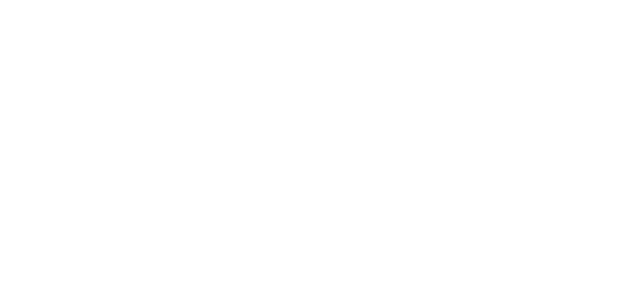
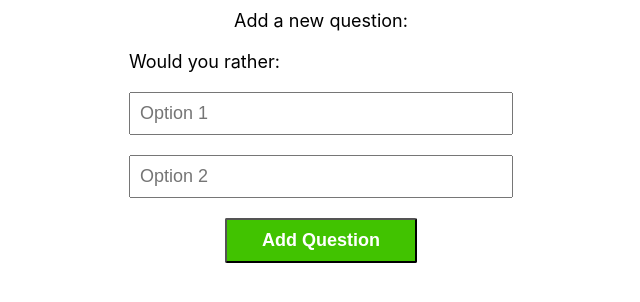
Before and after one commit to ralam/would-you-rather, a React (Create React App) app: page /add in a window 1280 px wide. Shown: the top 302 px of the page, without its empty margins (319-959 px from the left). Built offline with nearby package versions, Linux system fonts and the light colour scheme.

Commit message:
Add base form for new questions. Still need to add submit functionality.

```diff
--- a/src/components/app/App.js
+++ b/src/components/app/App.js
@@ -7,6 +7,7 @@ import Home from '../home/Home';
 import Login from '../login/Login';
 import Question from '../question/Question';
 import Leaderboard from '../leaderboard/Leaderboard';
+import NewPoll from '../newPoll/NewPoll';
 
 class App extends Component {
   componentDidMount() {
@@ -19,6 +20,7 @@ class App extends Component {
       <Router>
         <Route path="/" exact component={Home} />
         <Route path="/leaderboard" exact component={Leaderboard} />
+        <Route path="/add" exact component={NewPoll} />
         <Route path="/question/:id" component={Question} />
         <Login />
       </Router>
--- a/src/components/leaderboard/Leaderboard.js
+++ b/src/components/leaderboard/Leaderboard.js
@@ -1,8 +1,8 @@
 import React, { Component } from 'react';
 import { connect } from 'react-redux';
 
+import defaultAvatar from '../../assets/blank-avatar.jpg';
 import './Leaderboard.scss';
-import defaultAvatar from '../../assets/blank-avatar.jpg';
 
 class Leaderboard extends Component {
   render() {
--- /dev/null
+++ b/src/components/newPoll/NewPoll.js
@@ -0,0 +1,56 @@
+import React, { Component } from 'react';
+import { connect } from 'react-redux';
+
+import './NewPoll.scss';
+
+class NewPoll extends Component {
+  constructor(props) {
+    super(props);
+    this.state = {
+      optionOne: '',
+      optionTwo: ''
+    };
+  }
+
+  handleChange = (e, optionKey) => {
+    const text = e.target.value;
+    this.setState(() => ({
+      [optionKey]: text
+    }));
+  };
+
+  handleSubmit = e => {
+    e.preventDefault();
+  };
+
+  render() {
+    const { optionOne, optionTwo } = this.state;
+    return (
+      <div class="container">
+        <form className="new-question">
+          <p className="prompt">Add a new question:</p>
+          <p className="would-you-rather">Would you rather:</p>
+          <input
+            type="text"
+            id="option-1"
+            placeholder="Option 1"
+            onChange={e => this.handleChange(e, 'optionOne')}
+            value={optionOne}
+            required
+          />
+          <input
+            type="text"
+            id="option-2"
+            placeholder="Option 2"
+            onChange={e => this.handleChange(e, 'optionTwo')}
+            value={optionTwo}
+            required
+          />
+          <input type="submit" value="Add Question" />
+        </form>
+      </div>
+    );
+  }
+}
+
+export default connect()(NewPoll);
--- /dev/null
+++ b/src/components/newPoll/NewPoll.scss
@@ -0,0 +1,36 @@
+.container {
+  text-align: center;
+  margin: 0 35%;
+
+  .new-question {
+    display: flex;
+    width: 100%;
+    flex-wrap: wrap;
+
+    p,
+    input {
+      flex-basis: 100%;
+      margin: 10px 0;
+      font-size: 18px;
+    }
+
+    .would-you-rather {
+      text-align: left;
+    }
+
+    input[type='text'] {
+      padding: 0.5em;
+    }
+
+    input[type='submit'] {
+      margin-left: 25%;
+      flex-basis: 50%;
+      font-weight: 700;
+      color: #ffffff;
+      background-color: #41c300;
+      padding: 10px 20px;
+      border-radius: 2px;
+      cursor: pointer;
+    }
+  }
+}
```
